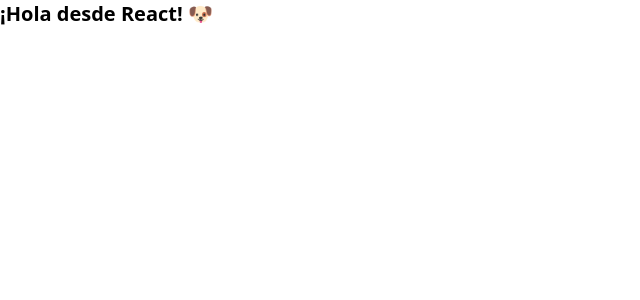
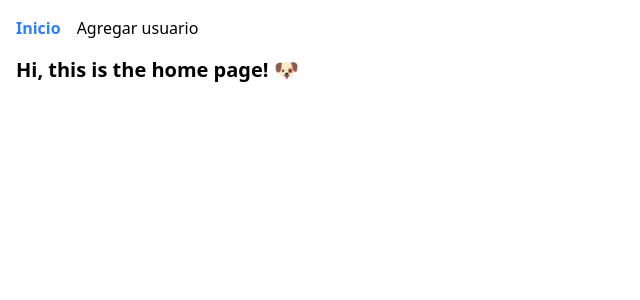
Before and after one commit to Nizvan018/electron-react-template, a React (Vite) app: page / in a window 1280 px wide. Shown: the top 300 px of the page, without its empty margins (0-640 px from the left). Built offline with nearby package versions, Linux system fonts and the light colour scheme.

Commit message:
Feat: Add basic navigation

```diff
--- a/package.json
+++ b/package.json
@@ -37,6 +37,7 @@
     "vite": "^5.4.19"
   },
   "dependencies": {
+    "@hookform/resolvers": "^5.1.1",
     "@tailwindcss/postcss": "^4.1.11",
     "@types/react": "^19.1.8",
     "@types/react-dom": "^19.1.6",
@@ -45,6 +46,9 @@
     "postcss": "^8.5.6",
     "react": "^19.1.0",
     "react-dom": "^19.1.0",
-    "tailwindcss": "^4.1.11"
+    "react-hook-form": "^7.60.0",
+    "react-router-dom": "^7.7.0",
+    "tailwindcss": "^4.1.11",
+    "zod": "^4.0.5"
   }
 }
--- a/src/App.tsx
+++ b/src/App.tsx
@@ -1,6 +1,22 @@
+import { HashRouter as Router, Routes, Route } from "react-router-dom";
+import Navbar from "./components/Navbar";
+import Home from "./pages/Home";
+import AddUser from "./pages/AddUser";
+
 const App = () => {
     return (
-        <h1 className="text-xl font-bold">¡Hola desde React! 🐶</h1>
+        <Router>
+            <div className="flex flex-col">
+                <Navbar />
+
+                <main className="px-4">
+                    <Routes>
+                        <Route path="/" element={<Home />} />
+                        <Route path="/addUser" element={<AddUser />} />
+                    </Routes>
+                </main>
+            </div>
+        </Router>
     )
 }
 
--- /dev/null
+++ b/src/components/Navbar.tsx
@@ -0,0 +1,14 @@
+import { NavLink } from "react-router-dom"
+
+export default function Navbar() {
+    const linkClass = ({ isActive }: { isActive: boolean }) => {
+        return isActive ? "text-blue-500 font-semibold" : "font-medium";
+    }
+
+    return (
+        <nav className="flex gap-4 p-4">
+            <NavLink to="/" className={linkClass}>Inicio</NavLink>
+            <NavLink to="/addUser" className={linkClass}>Agregar usuario</NavLink>
+        </nav>
+    )
+}
--- /dev/null
+++ b/src/pages/AddUser.tsx
@@ -0,0 +1,7 @@
+export default function AddUser() {
+    return (
+        <main>
+            <h1 className="text-xl font-bold">This is Add User Page</h1>
+        </main>
+    )
+}
--- /dev/null
+++ b/src/pages/Home.tsx
@@ -0,0 +1,5 @@
+export default function Home() {
+    return (
+        <h1 className="text-xl font-bold">Hi, this is the home page! 🐶</h1>
+    )
+}
```
Also changed, not shown: 1 other file (tests, documents, lock files or other folders).
